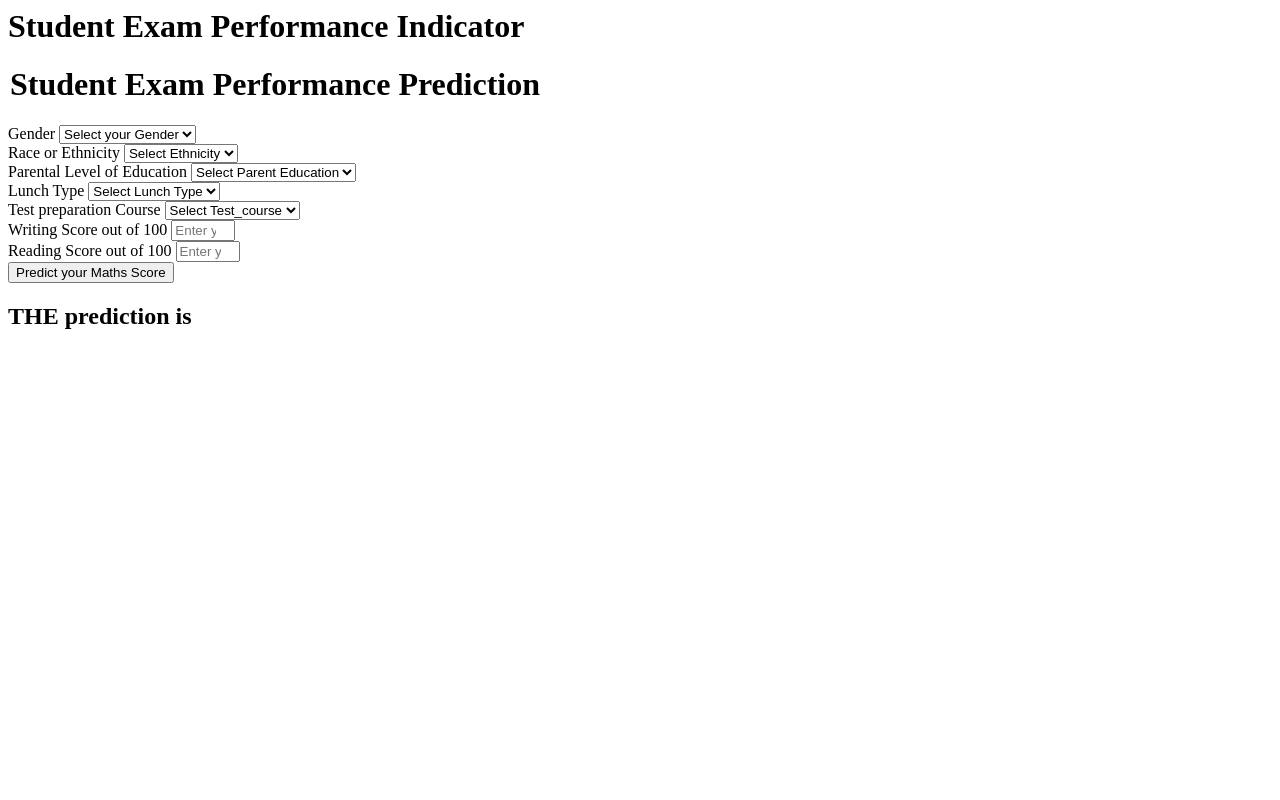
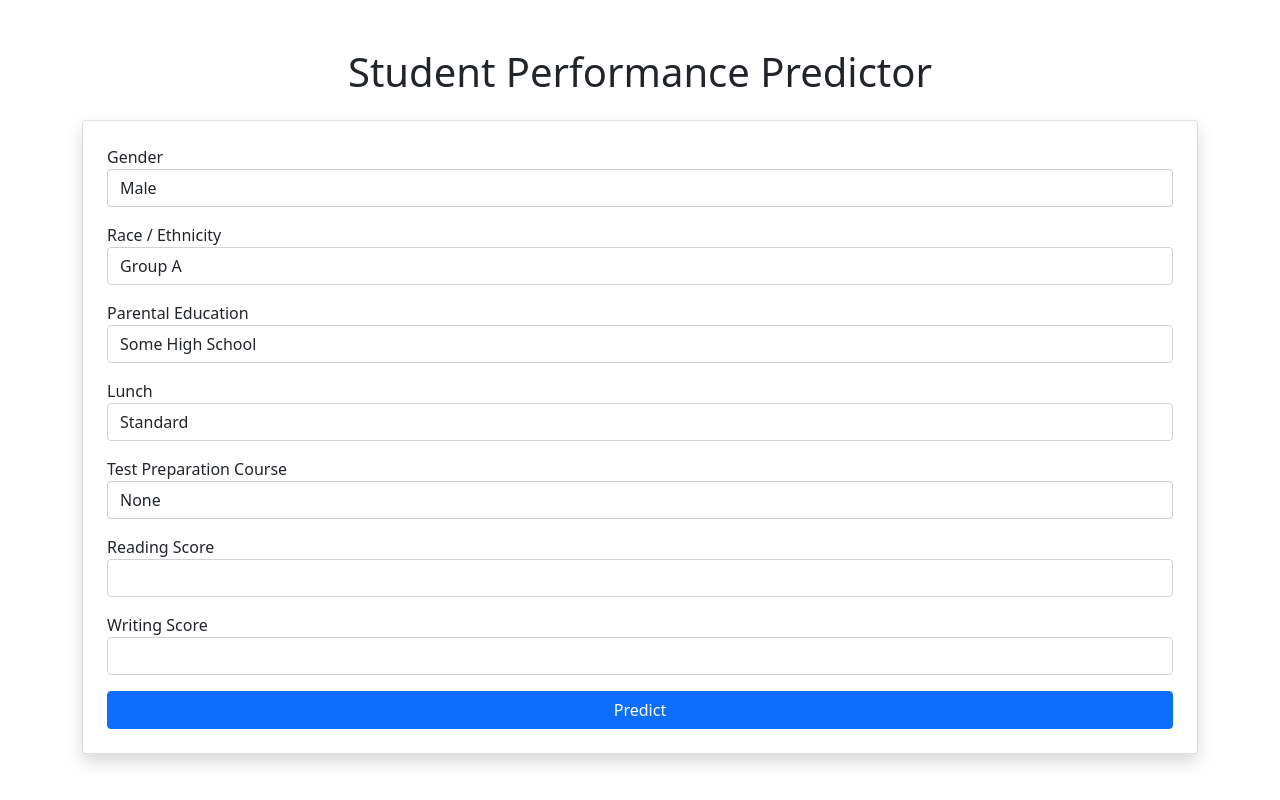
Before and after one commit to siddhesh48/mlproject, a Flask app: template templates/home.html in a window 1280 px wide. Run offline with Flask 3, Linux system fonts and the light colour scheme; the template is opened without the code that fills it, so the values that code supplies are empty.

Commit message:
update UI

```diff
--- a/app.py
+++ b/app.py
@@ -1,30 +1,26 @@
 from flask import Flask, request, render_template
-import numpy as np
 import pandas as pd
 
 from src.pipeline.predict_pipeline import CustomData, PredictPipeline
 
-application = Flask(__name__)
-
-app = application
+app = Flask(__name__)
 
 @app.route('/')
 def index():
-    return render_template('index.html')
+    # Directly load home page (no confusion now)
+    return render_template('home.html')
 
-@app.route('/predictdata', methods=['GET', 'POST'])
+@app.route('/predictdata', methods=['POST'])
 def predict_datapoint():
-    if request.method == 'GET':
-        return render_template('home.html')
-    else:
+    try:
         data = CustomData(
             gender=request.form.get('gender'),
             race_ethnicity=request.form.get('ethnicity'),
             parental_level_of_education=request.form.get('parental_level_of_education'),
             lunch=request.form.get('lunch'),
             test_preparation_course=request.form.get('test_preparation_course'),
-            reading_score=float(request.form.get('reading_score', 0)),
-            writing_score=float(request.form.get('writing_score', 0))
+            reading_score=float(request.form.get('reading_score')),
+            writing_score=float(request.form.get('writing_score'))
         )
 
         pred_df = data.get_data_as_data_frame()
@@ -34,5 +30,9 @@ def predict_datapoint():
 
         return render_template('home.html', results=results[0])
 
+    except Exception as e:
+        return str(e)
+
+
 if __name__ == "__main__":
-    app.run(host="0.0.0.0", debug=True)
+    app.run(debug=True)
--- a/templates/home.html
+++ b/templates/home.html
@@ -1,111 +1,82 @@
+<!DOCTYPE html>
 <html>
-<body>
-    <div class="login">
-       <h1>Student Exam Performance Indicator</h1>
+<head>
+    <title>Student Performance Predictor</title>
+    <link href="https://cdn.jsdelivr.net/npm/bootstrap@5.0.2/dist/css/bootstrap.min.css" rel="stylesheet">
+</head>
 
-       <form action="{{ url_for('predict_datapoint')}}" method="post">
-        <h1>
-            <legend>Student Exam Performance Prediction</legend>
-        </h1>
+<body class="container mt-5">
+
+    <h1 class="text-center mb-4"> Student Performance Predictor</h1>
+
+    <form action="/predictdata" method="post" class="card p-4 shadow">
+
         <div class="mb-3">
-            <label class="form-label">Gender</label>
-            <select class="form-control" name="gender" placeholder="Enter you Gender" required>
-                <option class="placeholder" selected disabled value="">Select your Gender</option>
-                <option value="male">
-                    Male
-                </option>
-                <option value="female">
-                    Female
-                </option>
+            <label>Gender</label>
+            <select name="gender" class="form-control">
+                <option value="male">Male</option>
+                <option value="female">Female</option>
             </select>
         </div>
+
         <div class="mb-3">
-            <label class="form-label">Race or Ethnicity</label>
-            <select class="form-control" name="ethnicity" placeholder="Enter you ethnicity" required>
-                <option class="placeholder" selected disabled value="">Select Ethnicity</option>
-                <option value="group A">
-                    Group A
-                </option>
-                <option value="group B">
-                    Group B
-                </option>
-                <option value="group C">
-                    Group C
-                </option>
-                <option value="group D">
-                    Group D
-                </option>
-                <option value="group E">
-                    Group E
-                </option>
+            <label>Race / Ethnicity</label>
+            <select name="ethnicity" class="form-control">
+                <option value="group A">Group A</option>
+                <option value="group B">Group B</option>
+                <option value="group C">Group C</option>
+                <option value="group D">Group D</option>
+                <option value="group E">Group E</option>
             </select>
         </div>
+
         <div class="mb-3">
-            <label class="form-label">Parental Level of Education</label>
-            <select class="form-control" name="parental_level_of_education"
-                placeholder="Enter you Parent Education" required>
-                <option class="placeholder" selected disabled value="">Select Parent Education</option>
-                <option value="associate's degree">
-                    associate's degree
-                </option>
-                <option value="bachelor's degree">
-                    bachelor's degree
-                </option>
-                <option value="high school">
-                    high school
-                </option>
-                <option value="master's degree">
-                    master's degree
-                </option>
-                <option value="some college">
-                    some college
-                </option>
-                <option value="some high school">
-                    some high school
-                </option>
+            <label>Parental Education</label>
+            <select name="parental_level_of_education" class="form-control">
+                <option value="some high school">Some High School</option>
+                <option value="high school">High School</option>
+                <option value="some college">Some College</option>
+                <option value="associate's degree">Associate Degree</option>
+                <option value="bachelor's degree">Bachelor's Degree</option>
+                <option value="master's degree">Master's Degree</option>
             </select>
         </div>
+
         <div class="mb-3">
-            <label class="form-label">Lunch Type</label>
-            <select class="form-control" name="lunch" placeholder="Enter you Lunch" required>
-                <option class="placeholder" selected disabled value="">Select Lunch Type</option>
-                <option value="free/reduced">
-                    free/reduced
-                </option>
-                <option value="standard">
-                    standard
-                </option>
+            <label>Lunch</label>
+            <select name="lunch" class="form-control">
+                <option value="standard">Standard</option>
+                <option value="free/reduced">Free/Reduced</option>
             </select>
         </div>
+
         <div class="mb-3">
-            <label class="form-label">Test preparation Course</label>
-            <select class="form-control" name="test_preparation_course" placeholder="Enter you Course"
-                required>
-                <option class="placeholder" selected disabled value="">Select Test_course</option>
-                <option value="none">
-                    None
-                </option>
-                <option value="completed">
-                    Completed
-                </option>
+            <label>Test Preparation Course</label>
+            <select name="test_preparation_course" class="form-control">
+                <option value="none">None</option>
+                <option value="completed">Completed</option>
             </select>
         </div>
+
         <div class="mb-3">
-            <label class="form-label">Writing Score out of 100</label>
-            <input class="form-control" type="number" name="reading_score"
-                placeholder="Enter your Reading score" min='0' max='100' />
+            <label>Reading Score</label>
+            <input type="number" name="reading_score" class="form-control" required>
         </div>
+
         <div class="mb-3">
-            <label class="form-label">Reading Score out of 100</label>
-            <input class="form-control" type="number" name="writing_score"
-                placeholder="Enter your Reading Score" min='0' max='100' />
+            <label>Writing Score</label>
+            <input type="number" name="writing_score" class="form-control" required>
         </div>
-        <div class="mb-3">
-            <input class="btn btn-primary" type="submit" value="Predict your Maths Score" required />
-        </div>
+
+        <button type="submit" class="btn btn-primary w-100">Predict</button>
+
     </form>
-    <h2>
-       THE  prediction is {{results}}
-    </h2>
-   <body>
+
+    {% if results %}
+    <div class="alert alert-success mt-4 text-center">
+        <h4>Predicted Math Score: {{ results }}</h4>
+    </div>
+    {% endif %}
+
+</body>
 </html>
```
